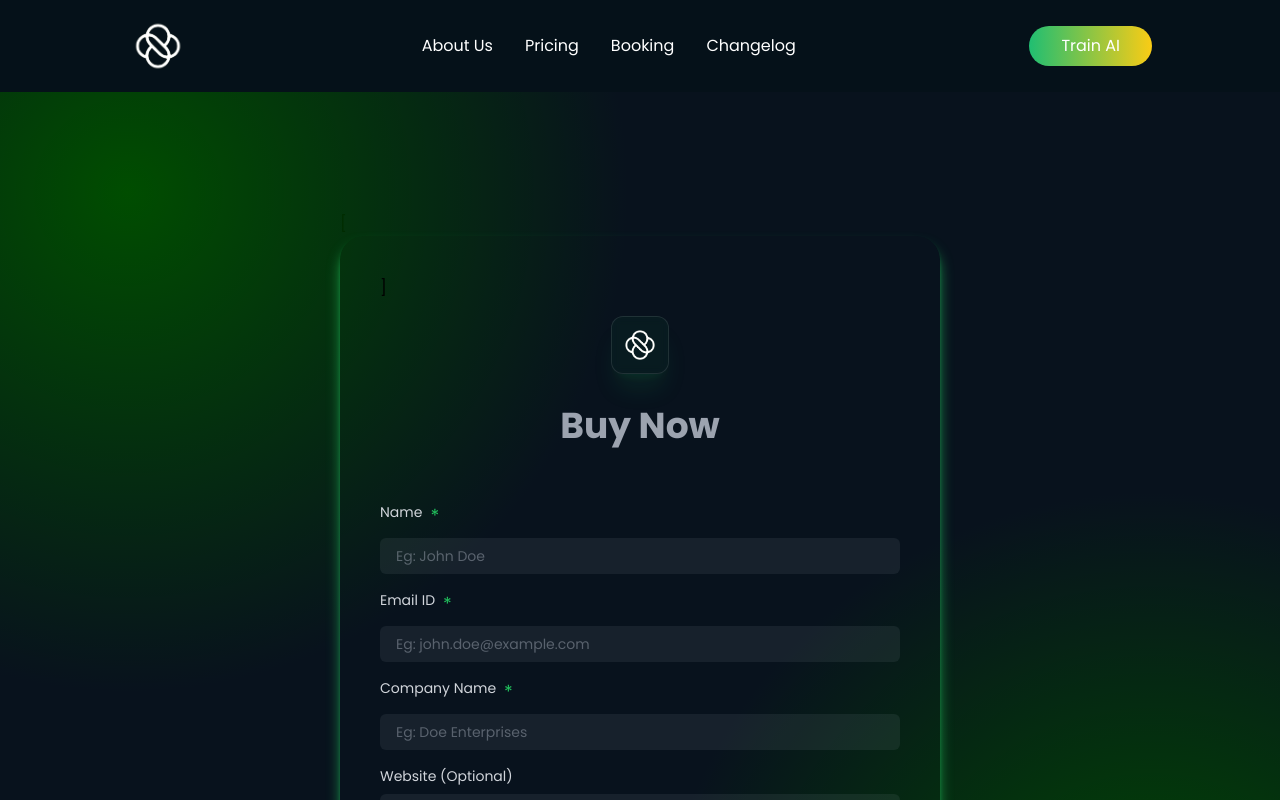
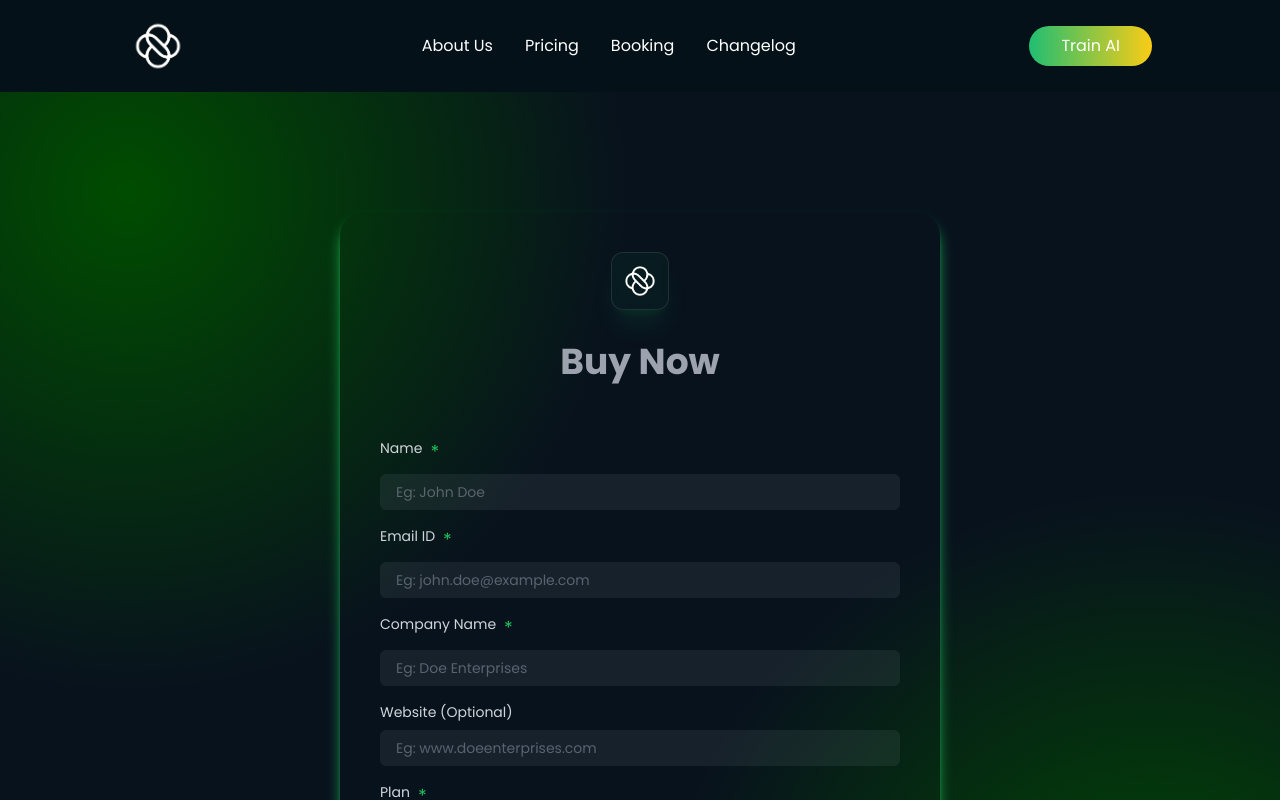
Before and after one commit to abubakar471/New-Quiva-AI, a Next.js app: page /getstarted in a window 1280 px wide. Shown: the top 800 px of the page. Built offline with nearby package versions, Linux system fonts and the light colour scheme.

Commit message:
Update page.jsx

```diff
--- a/app/getstarted/page.jsx
+++ b/app/getstarted/page.jsx
@@ -10,8 +10,8 @@ const BuyNowPage = () => {
             </div>
             <div className="absolute bottom-0 left-0 right-0 top-0 bg-[radial-gradient(circle_100px_at_10%_0px,#004d00,transparent)] xl:bg-[radial-gradient(circle_500px_at_90%_900px,#004d00,transparent)] "></div>
             <div className='pt-20'>
-                [                <div className='p-10 rounded-3xl relative flex flex-col gap-y-4 w-full md:w-[600px] bg-transparent shadow-lg shadow-green-500'>
-                    ]                    <div className='w-full flex items-center justify-center'>
+                                <div className='p-10 rounded-3xl relative flex flex-col gap-y-4 w-full md:w-[600px] bg-transparent shadow-lg shadow-green-500'>
+                                        <div className='w-full flex items-center justify-center'>
                         <div className='rounded-xl bg-green-500/5 text-[12px] text-white backdrop-blur-sm border border-white/10 hover:bg-white/10 hover:backdrop-blur-md transition-all p-2 shadow-xl shadow-green-500/10 w-fit'>
                             <Image src={`/assets/images/logo.png`} alt="Quiva AI" width={40} height={40} />
                         </div>
```
